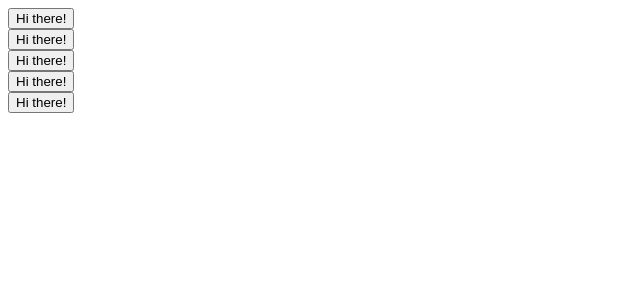
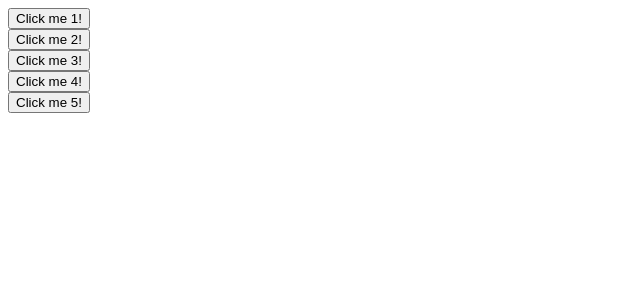
Before and after one commit to vibhavtrivedi/Comps, a React (Create React App) app: page / in a window 1280 px wide. Shown: the top 300 px of the page, without its empty margins (0-640 px from the left). Built offline with nearby package versions, Linux system fonts and the light colour scheme.

Commit message:
Button changes

```diff
--- a/src/App.js
+++ b/src/App.js
@@ -4,19 +4,19 @@ function App() {
   return (
     <div>
       <div>
-        <Button></Button>
+        <Button>Click me 1!</Button>
       </div>
       <div>
-        <Button></Button>
+        <Button>Click me 2!</Button>
       </div>
       <div>
-        <Button></Button>
+        <Button>Click me 3!</Button>
       </div>
       <div>
-        <Button></Button>
+        <Button>Click me 4!</Button>
       </div>
       <div>
-        <Button></Button>
+        <Button>Click me 5!</Button>
       </div>
     </div>
   );
--- a/src/Button.js
+++ b/src/Button.js
@@ -1,5 +1,5 @@
-function Button() {
-  return <button>Hi there!</button>;
+function Button({children}) {
+  return <button>{children}</button>;
 }
 
 export default Button;
```
